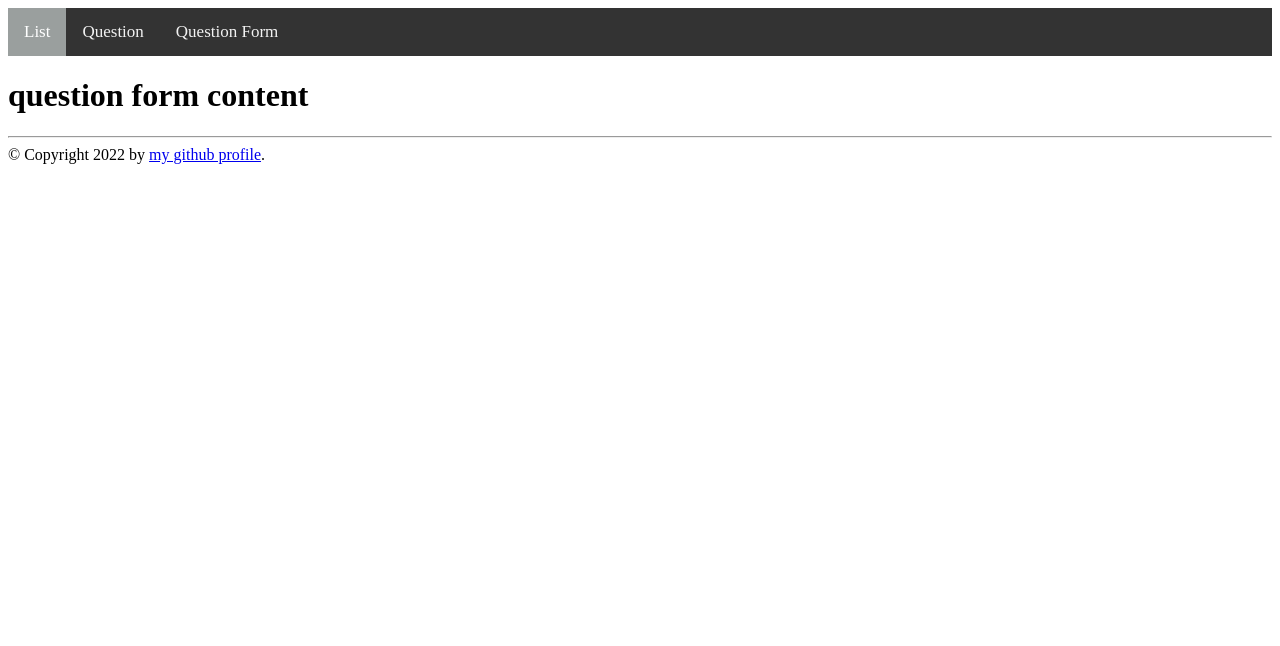
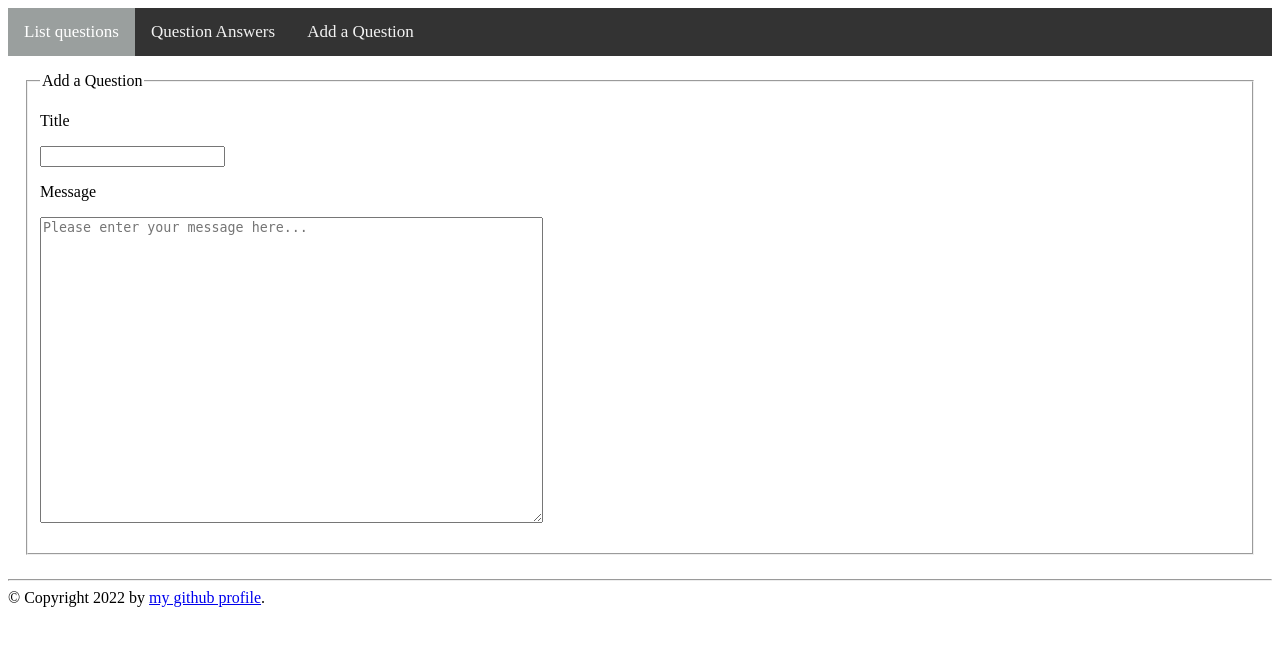
Before and after one commit to imac1/ask-mate-1-python, a Flask app: page /question_form in a window 1280 px wide. Shown: the top 646 px of the page. Run offline with Flask 2, Linux system fonts and the light colour scheme; some libraries are stand-ins or nearby versions.

Commit message:
solved css  display lines in the list added html and routes for questions and form

```diff
--- a/connection.py
+++ b/connection.py
@@ -14,7 +14,7 @@ DATA_FILE_PATH_QS = os.path.join(proj_dir_path, "sample_data/question.csv")
 DATA_FILE_PATH_ANS = os.path.join(proj_dir_path, "sample_data/answer.csv")
 
 
-def get_raw_questions():
+def get_raw_data():
     questions = []
     with open(DATA_FILE_PATH_QS) as f:
         csv_reader = csv.DictReader(f)
--- a/server.py
+++ b/server.py
@@ -1,4 +1,3 @@
-from multiprocessing.dummy import connection
 from flask import Flask, render_template, request, redirect, url_for
 import data_manager
 
@@ -6,12 +5,10 @@ import data_manager
 app = Flask(__name__)
 
 
-
-
 @app.route("/")
 def list():
     questions_header = data_manager.get_questions_header()
-    questions_list = data_manager.update_timestamp()
+    questions_list = data_manager.display_qs()
     return render_template(
         "list.html", questions_header=questions_header, questions_list=questions_list
     )
@@ -32,5 +29,4 @@ if __name__ == "__main__":
         host="0.0.0.0",
         port=8000,
         debug=True,
-
     )
--- a/static/style.css
+++ b/static/style.css
@@ -1,18 +1,24 @@
+ /* 1. table */
+
 .table {
     border: 1px, solid, black;
     border-collapse: collapse;
-}
-
-.table__row :nth-child(even) {
-    background-color: bisque;
-
+    margin: 1rem;
 }
 
 .table__header {
-    background-color: azure;
+    background-color: rgb(239, 234, 234);
     text-align: left;
     border: 1px solid;
     border-collapse: collapse;
+}
+/*
+.table__row :nth-child(even) {
+  background-color: rgb(180, 178, 178);
+
+} */
+tbody tr:nth-child(odd) {
+  background: rgb(186, 184, 184);
 }
 
 .table__cell {
@@ -20,7 +26,10 @@
     text-align: center;
     border: 1px solid;
     border-collapse: collapse;
+    padding: 3px;
 }
+
+/* 2. navigation bar */
 
 .topnav {
   background-color: #333;
@@ -48,3 +57,24 @@
   background-color: #9a9f9e;
   color: white;
 }
+
+/* 3. question answers */
+
+.w3-container:after, .w3-container:before, .w3-panel:after, .w3-panel:before, .w3-row:after, .w3-row:before, .w3-row-padding:after, .w3-row-padding:before, .w3-cell-row:before, .w3-cell-row:after, .w3-clear:after, .w3-clear:before, .w3-bar:before, .w3-bar:after {
+  content: "";
+  display: table;
+  clear: both
+}
+
+.w3-container, .w3-panel {
+  padding:0.01em 16px
+}
+
+.w3-panel {
+  margin-top: 16px;
+  margin-bottom: 16px
+}
+
+.w3-card-4, .w3-hover-shadow:hover {
+  box-shadow: 0 4px 10px 0 rgba(0, 0, 0, 0.2), 0 4px 20px 0 rgba(0, 0, 0, 0.19)
+}
--- a/templates/base.html
+++ b/templates/base.html
@@ -11,9 +11,9 @@
 
 <body>
     <div class="topnav">
-        <a class="active" href="{{ url_for('list') }}">List</a>
-        <a href="{{ url_for('question') }}">Question</a>
-        <a href="{{ url_for('question_form') }}">Question Form</a>
+        <a class="active" href="{{ url_for('list') }}">List questions</a>
+        <a href="{{ url_for('question') }}">Question Answers</a>
+        <a href="{{ url_for('question_form') }}">Add a Question</a>
     </div>
 
     <div class="body-content">
--- a/templates/question_form.html
+++ b/templates/question_form.html
@@ -1,9 +1,21 @@
-{% extends "base.html" %}
-{% block head %}
-{% endblock %}
-{% block title %} List {% endblock %}
-{% block content %}
+{% extends "base.html" %} {% block title %} Add a question {% endblock %} {%
+block content %}
 
-<h1>question form content </h1>
+<section class="w3-container">
+    <p></p>
+    <form>
+        <fieldset>
+            <legend>Add a Question</legend>
+            <p><label for="title">Title</label></p>
+            <p><input type="text" name="title" /></p>
+            <p><label for="message">Message</label></p>
+            <p>
+                <textarea name="message" id="" cols="60" rows="20"
+                    placeholder="Please enter your message here..."></textarea>
+            </p>
+        </fieldset>
+    </form>
+    <p></p>
+</section>
 
 {% endblock %}
```
Also changed, not shown: data_manager.py (+19 -6 lines), templates/list.html (+10 -6 lines), templates/question.html (+16 -1 lines).
